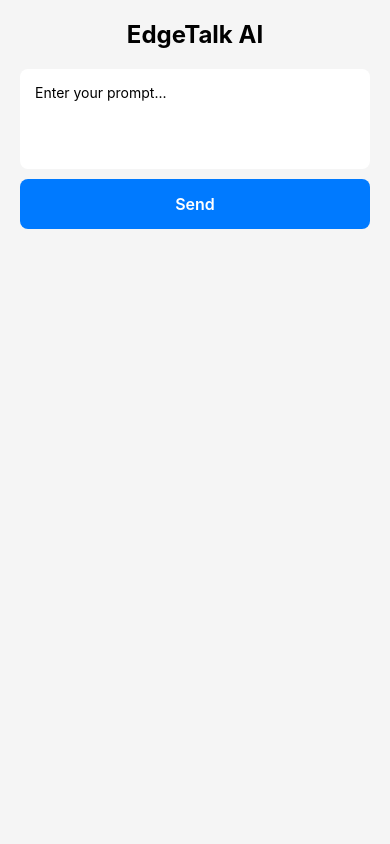
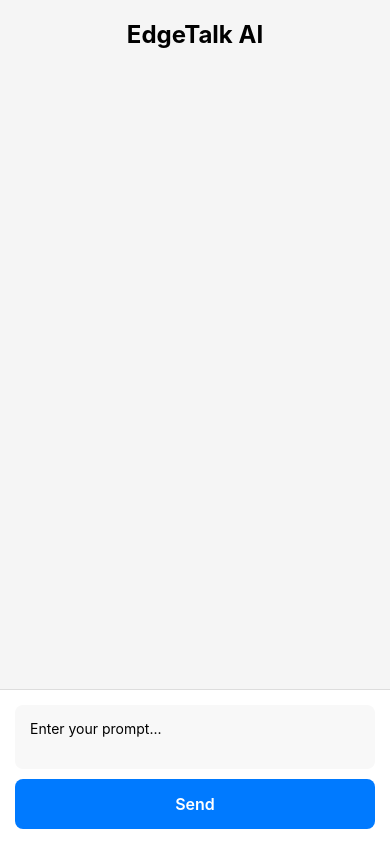
Before and after one commit to JoonasSal/we-have-gpt-at-home, a React Native app in the folder EdgeTalk/: screen / in a window 390 px wide. Built offline with nearby package versions, Linux system fonts and the light colour scheme.

Commit message:
Prompt to the bottom of the screen

```diff
--- a/EdgeTalk/App.js
+++ b/EdgeTalk/App.js
@@ -51,9 +51,24 @@ const App = () => {
 
   return (
     <SafeAreaView style={styles.container}>
-      <ScrollView contentContainerStyle={styles.scrollContent}>
-        <Text style={styles.title}>EdgeTalk AI</Text>
+      <Text style={styles.title}>EdgeTalk AI</Text>
 
+      <ScrollView
+        style={styles.scrollView}
+        contentContainerStyle={styles.scrollContent}
+      >
+        {error ? (
+          <Text style={styles.error}>{error}</Text>
+        ) : null}
+
+        {response ? (
+          <View style={styles.responseContainer}>
+            <Text style={styles.responseText}>{response}</Text>
+          </View>
+        ) : null}
+      </ScrollView>
+
+      <View style={styles.inputWrapper}>
         <View style={styles.inputContainer}>
           <TextInput
             style={styles.input}
@@ -75,17 +90,7 @@ const App = () => {
             )}
           </TouchableOpacity>
         </View>
-
-        {error ? (
-          <Text style={styles.error}>{error}</Text>
-        ) : null}
-
-        {response ? (
-          <View style={styles.responseContainer}>
-            <Text style={styles.responseText}>{response}</Text>
-          </View>
-        ) : null}
-      </ScrollView>
+      </View>
     </SafeAreaView>
   );
 };
@@ -95,24 +100,34 @@ const styles = StyleSheet.create({
     flex: 1,
     backgroundColor: '#f5f5f5',
   },
+  scrollView: {
+    flex: 1,
+  },
   scrollContent: {
     padding: 20,
+    paddingBottom: 10,
   },
   title: {
     fontSize: 24,
     fontWeight: 'bold',
     textAlign: 'center',
-    marginBottom: 20,
+    padding: 20,
+  },
+  inputWrapper: {
+    borderTopWidth: 1,
+    borderTopColor: '#ddd',
+    backgroundColor: '#fff',
   },
   inputContainer: {
-    marginBottom: 20,
+    padding: 15,
   },
   input: {
-    backgroundColor: '#fff',
+    backgroundColor: '#f8f8f8',
     borderRadius: 8,
     padding: 15,
     marginBottom: 10,
-    minHeight: 100,
+    minHeight: 60,
+    maxHeight: 120,
     textAlignVertical: 'top',
   },
   button: {
```
